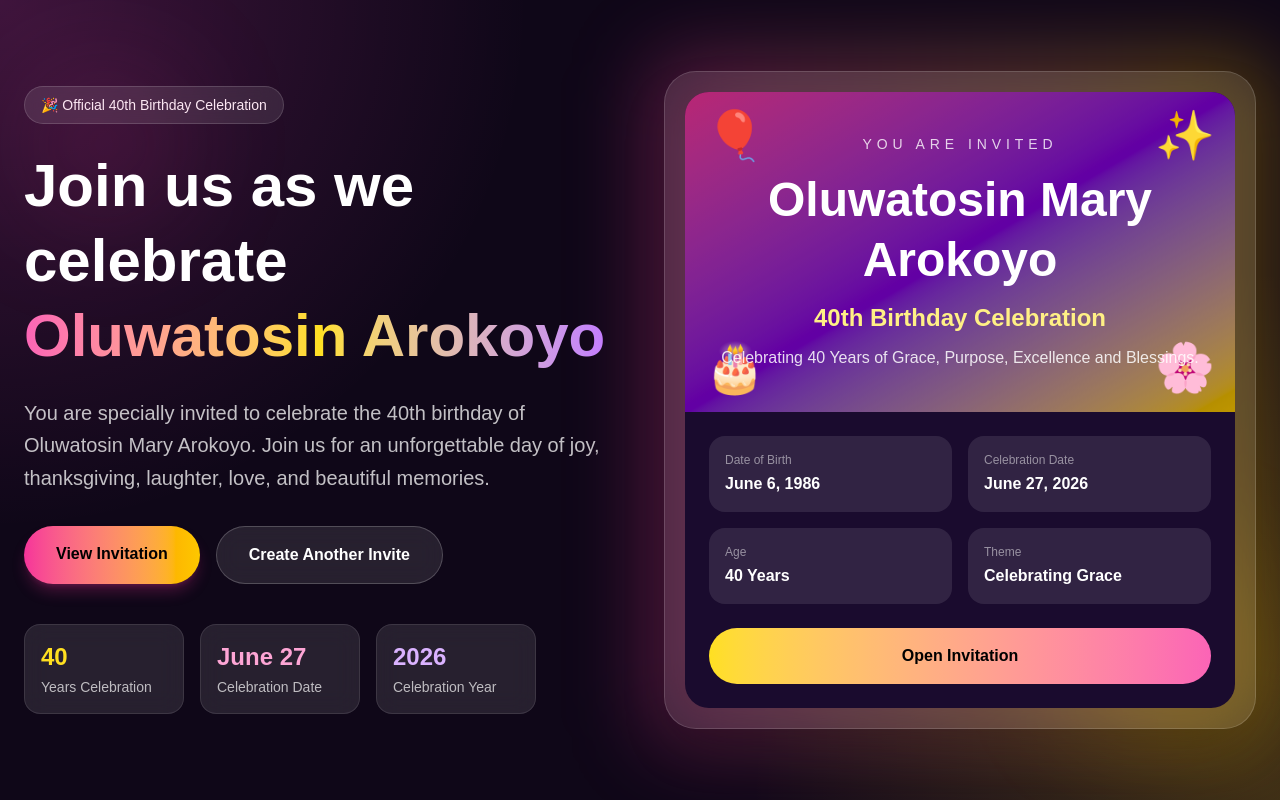
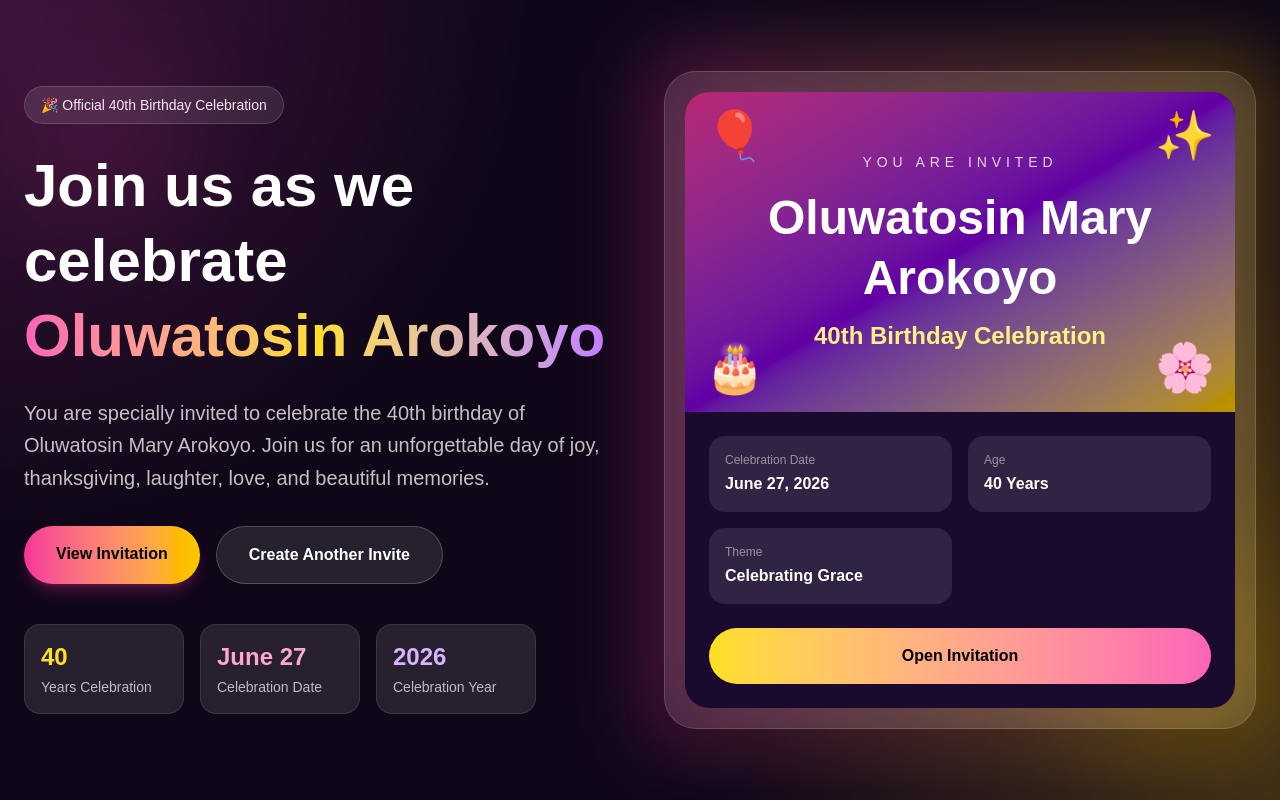
Before and after one commit to dimmyjay/digital-birthday-invitation, a Next.js app: page / in a window 1280 px wide. Built offline with nearby package versions, Linux system fonts and the light colour scheme.

Commit message:
Remove commented-out paragraph from page

```diff
--- a/app/page.tsx
+++ b/app/page.tsx
@@ -101,16 +101,15 @@ export default function HomePage() {
                       40th Birthday Celebration
                     </p>
 
-                    <p className="mt-3 text-white/85">
+                    {/* <p className="mt-3 text-white/85">
                       Celebrating 40 Years of Grace, Purpose, Excellence and
                       Blessings.
-                    </p>
+                    </p> */}
                   </div>
                 </div>
 
                 <div className="p-6">
                   <div className="grid grid-cols-2 gap-4">
-                    <PreviewBox label="Date of Birth" value="June 6, 1986" />
                     <PreviewBox
                       label="Celebration Date"
                       value="June 27, 2026"
```
